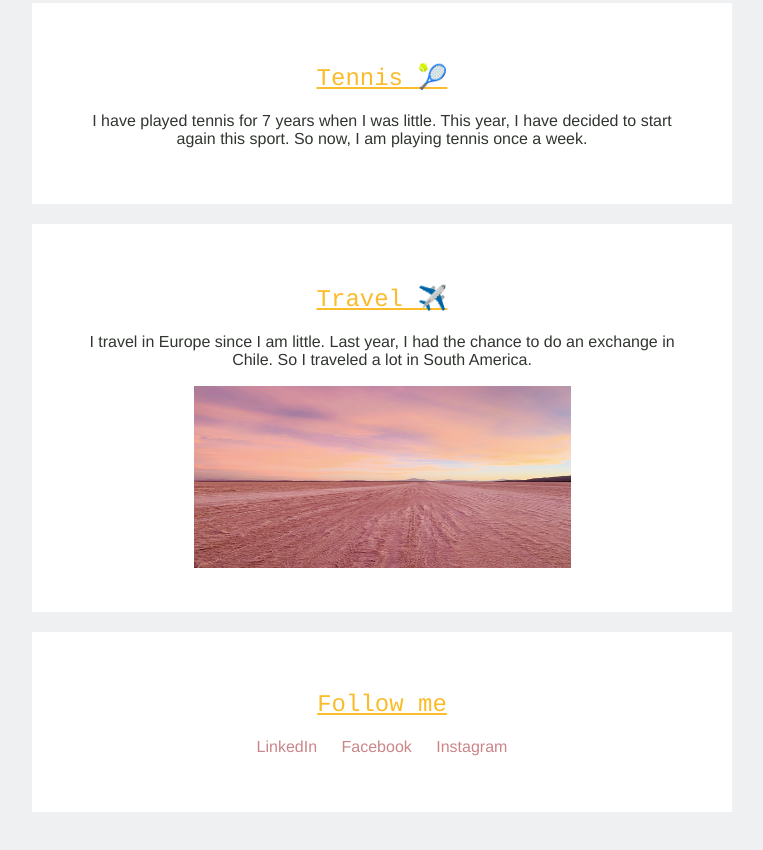
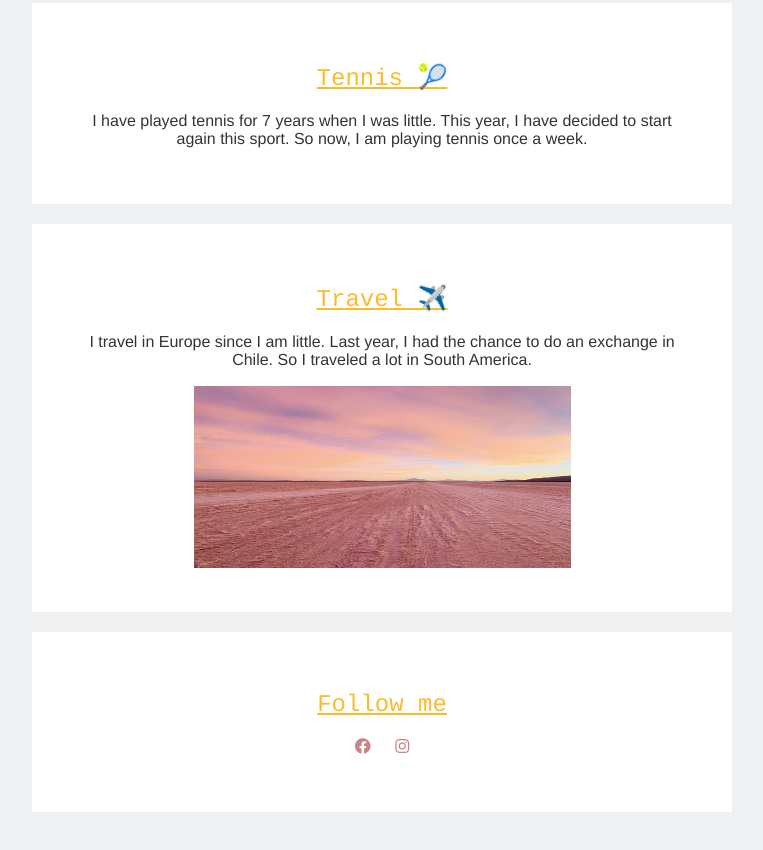
Before and after one commit to mathilde-couturier/my-profile, a plain HTML site: page index.html in a window 1280 px wide. Shown: the part 436-1286 px from the top of the page, without its empty margins (258-1021 px from the left). Drawn offline with Linux system fonts and the light colour scheme.

Commit message:
Update index.html

```diff
--- a/index.html
+++ b/index.html
@@ -40,13 +40,12 @@
 		<h2>Follow me</h2>
     		<ul class="list-inline">
       			<li>
-				<a href="https://www.linkedin.com/in/mathilde-couturier/" target="_blank">LinkedIn</a>
+       				 <a href="https://www.facebook.com/mathilde.couturier.982" target="_blank"</a>
+       				 <i class="fab fa-facebook"></i>
      			 </li>
      			 <li>
-				<a href="https://www.facebook.com/mathilde.couturier.982"target="_blank">Facebook</a>
-			</li>
-			<li>
-				<a href="https://www.instagram.com/mathilde_ctr/"target="_blank">Instagram</a>
+      				  <a href="https://www.instagram.com/mathilde_ctr/" target="_blank"</a>
+      				  	<i class="fab fa-instagram"></i>
       			</li>
     		</ul>
 	</div>
```
Lines whose indentation alone changed are shown as unchanged.
